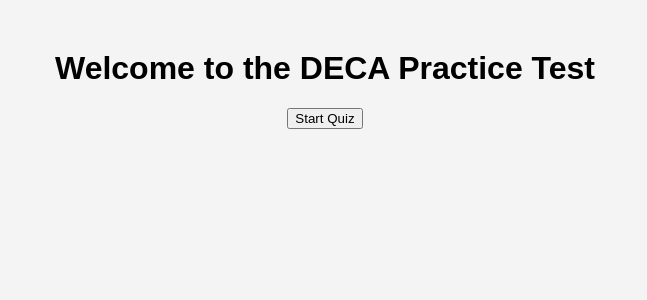
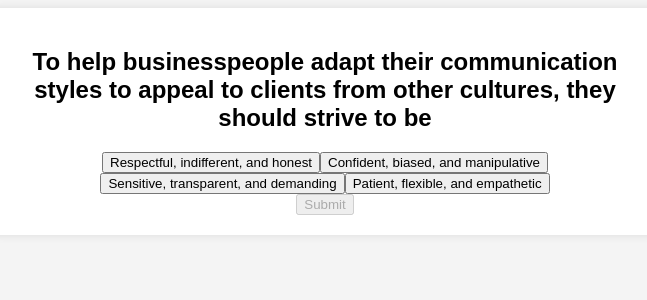
Before and after one commit to prakruthv/decatest-website, a React (Create React App) app: page / in a window 1280 px wide. Shown: the top 300 px of the page, without its empty margins (315-962 px from the left). Built offline with nearby package versions, Linux system fonts and the light colour scheme.

Commit message:
Update App.js

```diff
--- a/src/App.js
+++ b/src/App.js
@@ -1,21 +1,81 @@
-import React, { useState } from 'react';
-import Quiz from './Quiz';
+import React, { useState, useEffect } from 'react';
+import questionsData from './questions';
 
 function App() {
-    const [startQuiz, setStartQuiz] = useState(false);
+  const [questions, setQuestions] = useState([]);
+  const [currentIndex, setCurrentIndex] = useState(0);
+  const [selectedAnswer, setSelectedAnswer] = useState(null);
+  const [feedback, setFeedback] = useState('');
+  const [answeredQuestions, setAnsweredQuestions] = useState([]);
 
-    return (
-        <div className="app">
-            {!startQuiz ? (
-                <div className="welcome-section">
-                    <h1>Welcome to the DECA Practice Test</h1>
-                    <button onClick={() => setStartQuiz(true)}>Start Quiz</button>
-                </div>
-            ) : (
-                <Quiz />
-            )}
-        </div>
-    );
+  // Shuffle questions on mount
+  useEffect(() => {
+    setQuestions(shuffleArray([...questionsData]));
+  }, []);
+
+  // Shuffle function to randomize questions
+  function shuffleArray(array) {
+    return array.sort(() => Math.random() - 0.5);
+  }
+
+  // Handle answer selection
+  const handleAnswerClick = (choice) => {
+    setSelectedAnswer(choice);
+  };
+
+  // Handle submission
+  const handleSubmit = () => {
+    if (selectedAnswer === null) return;
+
+    const currentQuestion = questions[currentIndex];
+    const isCorrect = selectedAnswer === currentQuestion.correctAnswer;
+
+    // Provide immediate feedback (Correct or Incorrect)
+    setFeedback(isCorrect ? "✅ Correct!" : `❌ Incorrect. The correct answer is: ${currentQuestion.correctAnswer}`);
+
+    // Track answered questions
+    setAnsweredQuestions([...answeredQuestions, currentQuestion]);
+
+    // Delay before moving to the next question
+    setTimeout(() => {
+      setSelectedAnswer(null);
+      setFeedback('');
+
+      if (answeredQuestions.length + 1 >= questions.length) {
+        // If all questions are answered, recycle them
+        setAnsweredQuestions([]);
+        setQuestions(shuffleArray([...questionsData]));
+        setCurrentIndex(0);
+      } else {
+        setCurrentIndex(prevIndex => prevIndex + 1);
+      }
+    }, 2000); // 2-second delay to show feedback
+  };
+
+  return (
+    <div className="quiz-container">
+      {questions.length > 0 && (
+        <>
+          <h2>{questions[currentIndex].question}</h2>
+          <div className="choices">
+            {questions[currentIndex].choices.map((choice, index) => (
+              <button
+                key={index}
+                className={selectedAnswer === choice ? 'selected' : ''}
+                onClick={() => handleAnswerClick(choice)}
+              >
+                {choice}
+              </button>
+            ))}
+          </div>
+          <button className="submit-btn" onClick={handleSubmit} disabled={selectedAnswer === null}>
+            Submit
+          </button>
+          {feedback && <p className="feedback">{feedback}</p>}
+        </>
+      )}
+    </div>
+  );
 }
 
 export default App;
```
